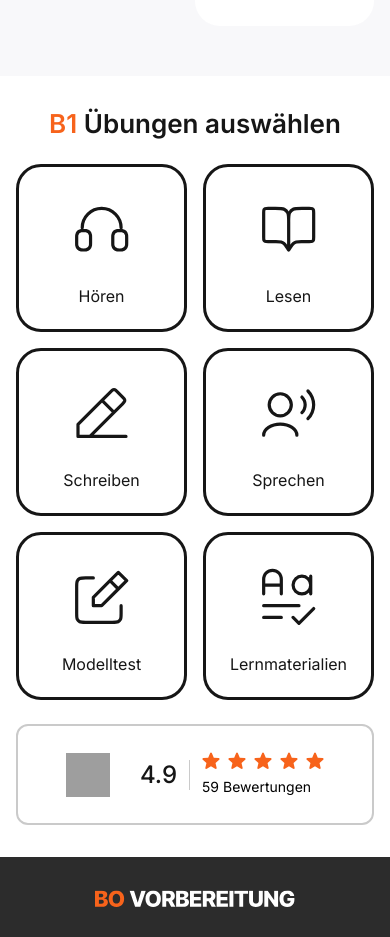
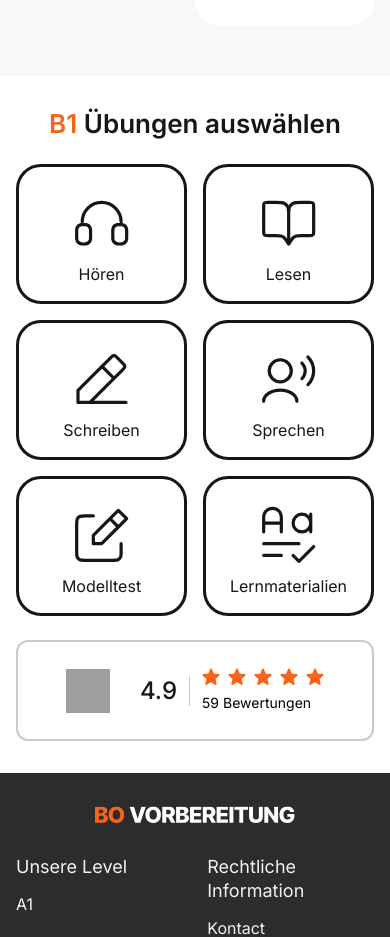
Before and after one commit to Nazar-Obeziuk/bo-vorbereitung, a PHP site: page /writing/writing.php in a window 390 px wide; the page is wider, and only the part inside the window is pictured. Shown: the part 3996-4933 px from the top of that part. Run offline with PHP 8.4, Linux system fonts and the light colour scheme; some web fonts are replaced; grey boxes are pictures that could not be loaded.

Commit message:
pulling data

```diff
--- a/styles/main.css
+++ b/styles/main.css
@@ -229,8 +229,8 @@
     grid-template-columns: repeat(2, 1fr);
   }
   .choice-of-exercises .outline-orange {
-    gap: 16px;
-    padding: 22px 0;
+    gap: 0;
+    padding: 16px 0;
   }
 
   .choice-of-exercises .outline-orange svg {
```
Also changed, not shown: 1 other file.
